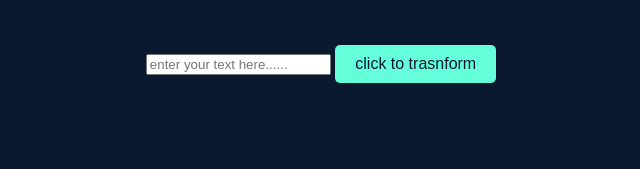
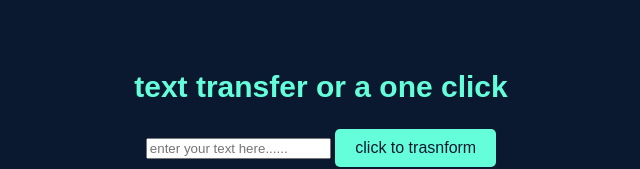
Before and after one commit to ankitgbiyani/portfolio, a plain HTML site: page index.html in a window 1280 px wide. Shown: the part 3325-3494 px from the top of the page, without its empty margins (319-959 px from the left). Drawn offline with Linux system fonts and the light colour scheme.

Commit message:
Update index.html

```diff
--- a/index.html
+++ b/index.html
@@ -378,7 +378,7 @@ else if(textareavalue=== ""){
 </main>
 
 <section style="text-align: center;">
-
+<h1>text transfer or a one click</h1>
 <input id="mytitle" type="text" name="text" placeholder="enter your text here......">
 <button onclick="changetext()"> click to trasnform</button>
 <p id="showquote"></p>
```
